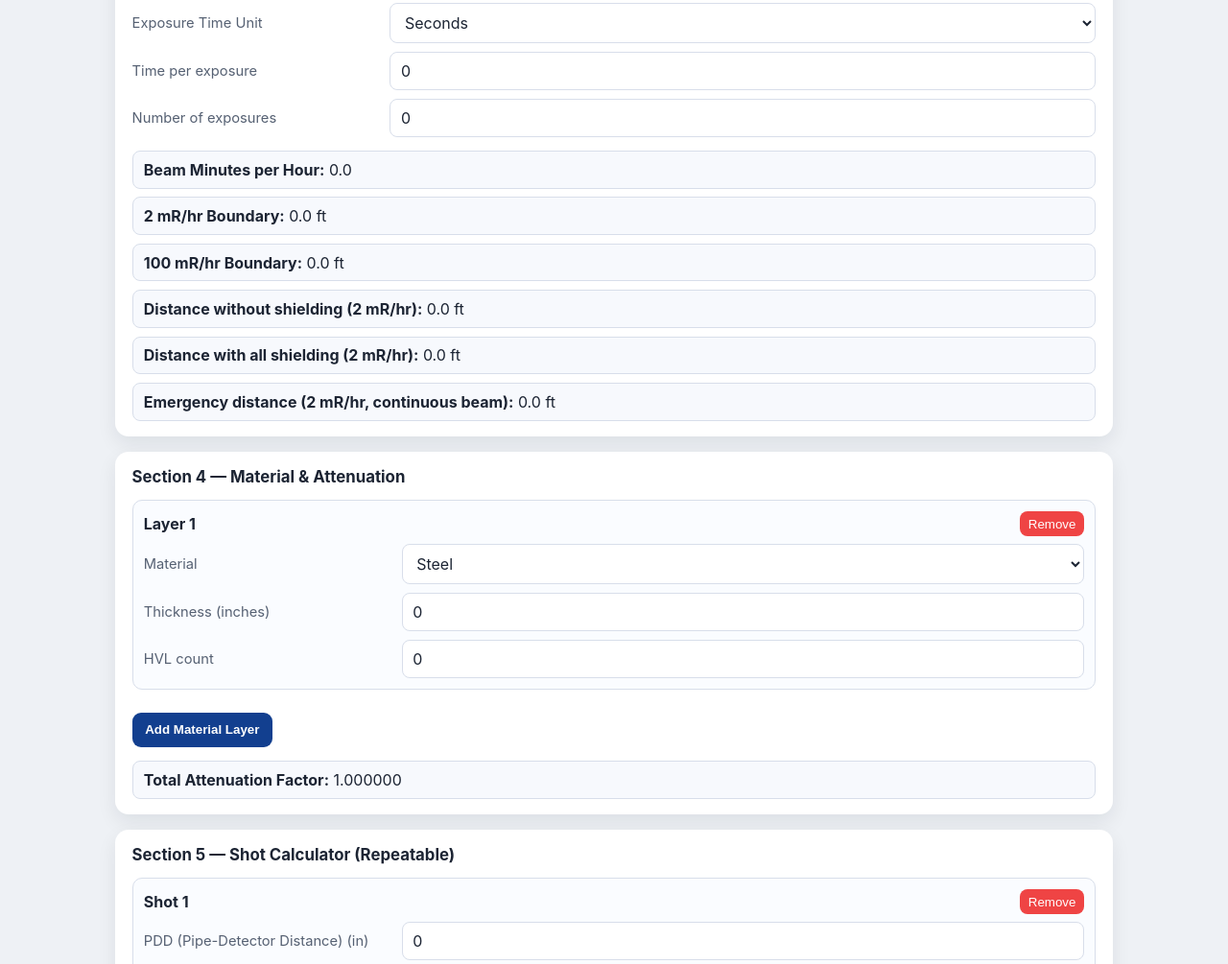
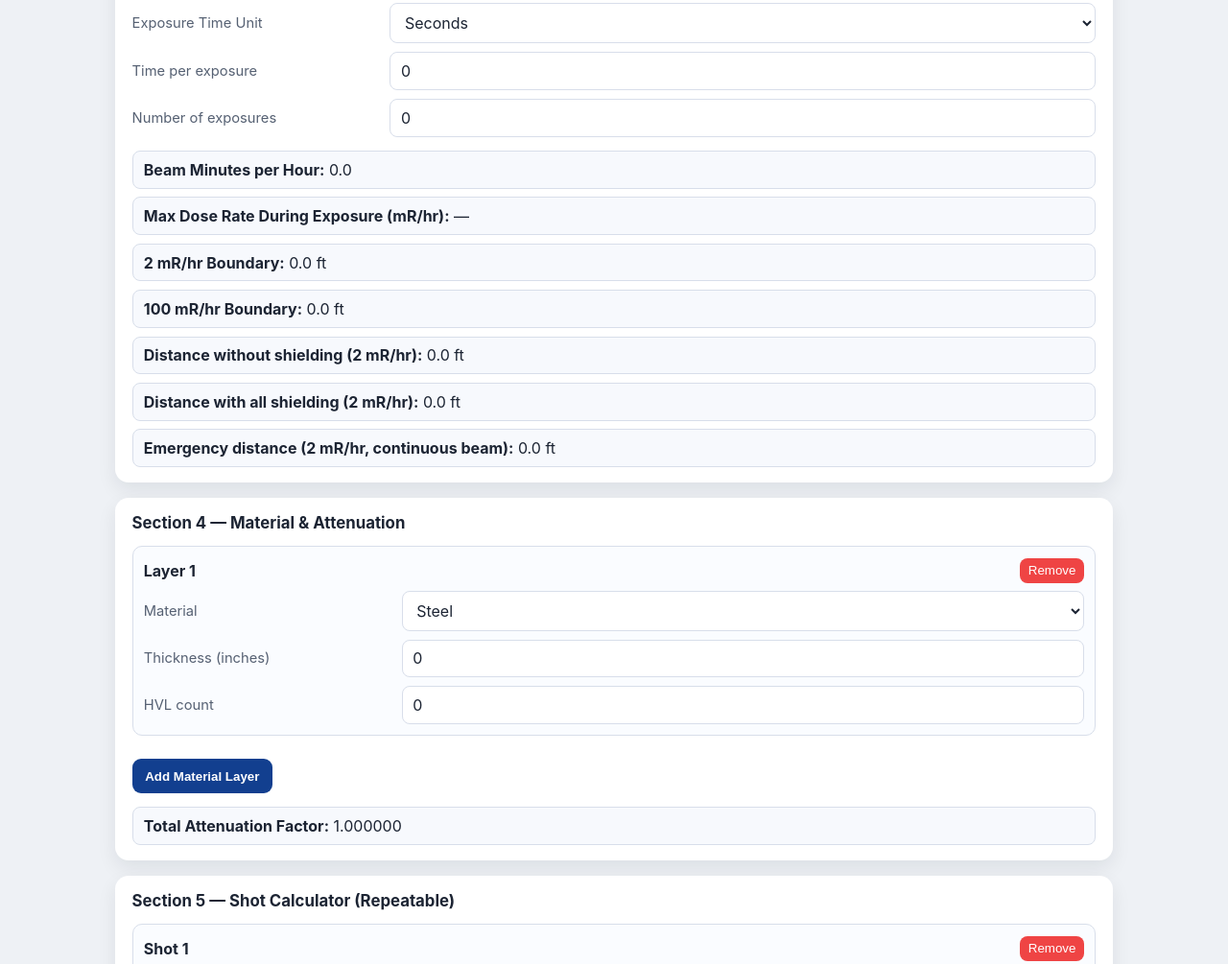
Before and after one commit to Josuezavala1/RT-APP_V2, a plain HTML site: page index.html in a window 1280 px wide. Shown: the part 710-1715 px from the top of the page at 96% size. Drawn offline with nearby package versions, Linux system fonts and the light colour scheme.

Commit message:
Lock Section 3 max dose display to 2 mR/hr public limit

```diff
--- a/index.html
+++ b/index.html
@@ -75,6 +75,7 @@
         </div>
         <div class="result-grid">
           <div class="result-item"><strong>Beam Minutes per Hour:</strong> <span id="beamMinutesPerHour">0.0</span></div>
+          <div class="result-item"><strong>Max Dose Rate During Exposure (mR/hr):</strong> <span id="maxDoseAtPublic">—</span></div>
           <div class="result-item" style="display: none;"><strong>Duty Cycle (Time Fraction):</strong> <span id="timeFraction">0.0000</span></div>
           <div class="result-item"><strong>2 mR/hr Boundary:</strong> <span id="boundary2">0.0 ft</span></div>
           <div class="result-item"><strong>100 mR/hr Boundary:</strong> <span id="boundary100">0.0 ft</span></div>
--- a/script.js
+++ b/script.js
@@ -22,6 +22,7 @@
     numberOfExposures: document.getElementById("numberOfExposures"),
     totalExposureMinutesOverride: document.getElementById("totalExposureMinutesOverride"),
     beamMinutesPerHour: document.getElementById("beamMinutesPerHour"),
+    maxDoseAtPublic: document.getElementById("maxDoseAtPublic"),
     timeFraction: document.getElementById("timeFraction"),
     boundary2: document.getElementById("boundary2"),
     boundary100: document.getElementById("boundary100"),
@@ -374,6 +375,7 @@
     const timeFraction = getTimeFraction();
     dom.beamMinutesPerHour.textContent = getBeamMinutesPerHour().toFixed(1);
     dom.timeFraction.textContent = timeFraction.toFixed(4);
+    dom.maxDoseAtPublic.textContent = timeFraction > 0 ? (2 / timeFraction).toFixed(1) : "—";
 
     dom.attenuationFactor.textContent = getAttenuationFactor().toFixed(6);
     dom.boundary2.textContent = `${getBoundaryDistance(2).toFixed(1)} ft`;
```
